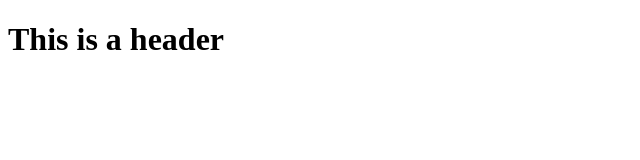
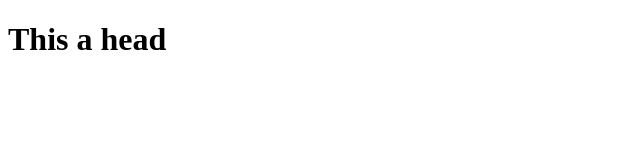
Before and after one commit to eswarsai13/git-test, a website: page index.html in a window 1280 px wide. Shown: the whole page, without its empty margins (0-640 px from the left). Drawn offline with Linux system fonts and the light colour scheme.

Commit message:
fourth commit

```diff
--- a/index.html
+++ b/index.html
@@ -2,6 +2,6 @@
 <html>
     <head></head>
     <body>
-        <h1>This is a header</h1>
+        <h1>This a head</h1>
     </body>
 </html>
```
Also changed, not shown: package.json (added, +28 -0 lines), 1 other file.
